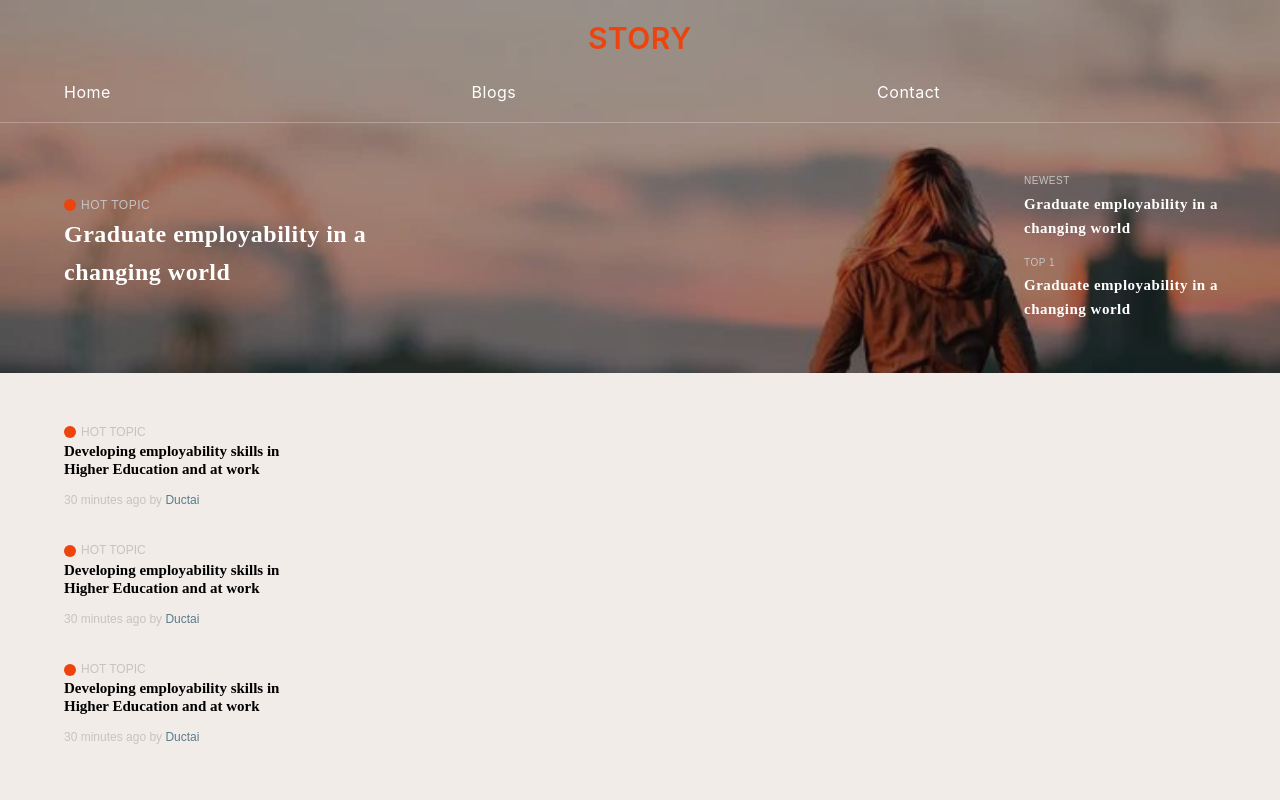
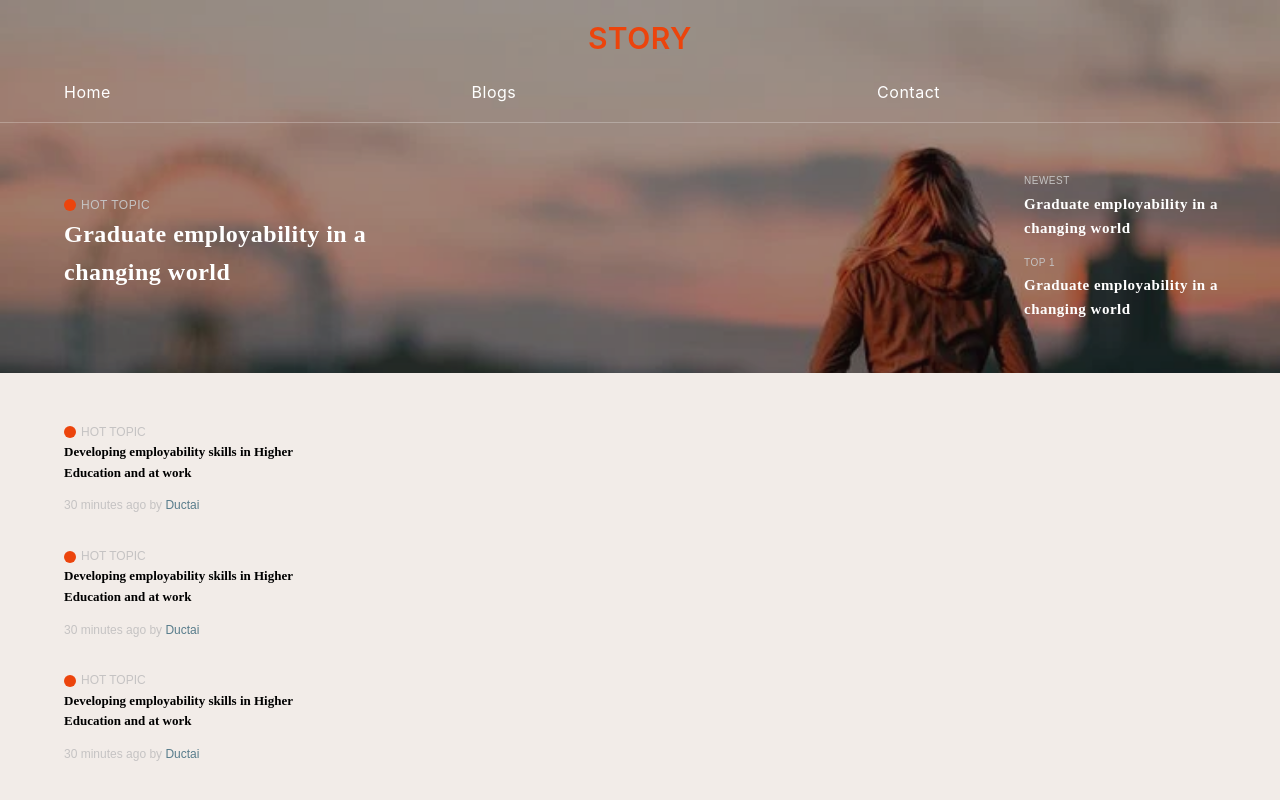
Before and after one commit to ductai26998/blog-papagroup, a React (Create React App) app: page / in a window 1280 px wide. Built offline with nearby package versions, Linux system fonts and the light colour scheme.

Commit message:
[task][blogItem] include title and info

```diff
--- a/src/components/blogItem/BlogItem.scss
+++ b/src/components/blogItem/BlogItem.scss
@@ -1,16 +1,17 @@
-@import '../../assets/scss/style.scss';
+@import "../../assets/scss/style.scss";
 
 .blog-item {
     display: flex;
     flex-direction: column;
     margin-bottom: 30px;
+    width: 100%;
 
     .blog-title {
-        @include textStyle(#000, 15px, serif, 600);
+        @include textStyle(#000, 13px, 'Libre Baskerville', 600);
+        line-height: 1.6;
     }
 
     .blog-info {
-
     }
 }
 
```
